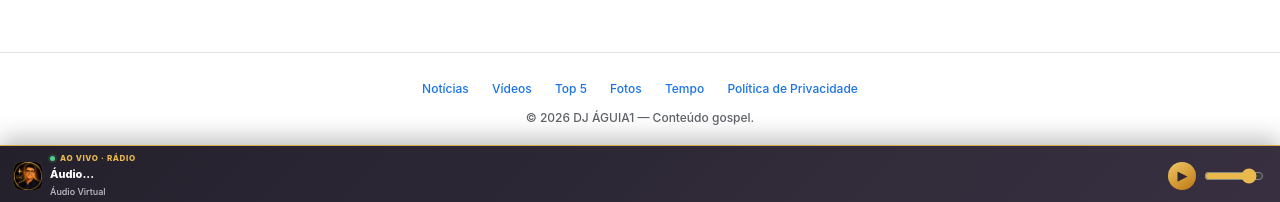
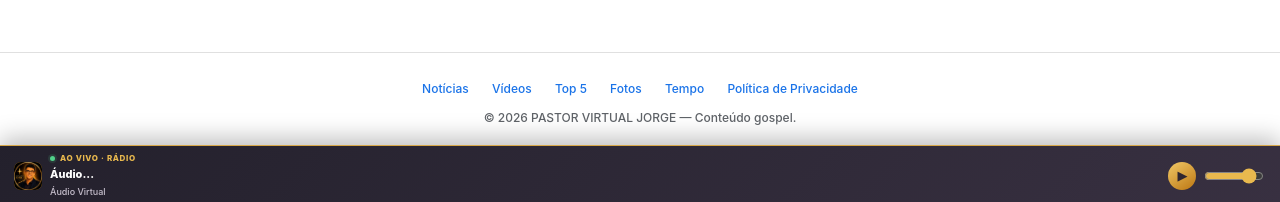
Before and after one commit to capaofeliz-cell/djaguia1, a Jekyll site: the page built from noticias/fotos/index.html, in a window 1280 px wide and 1079 px high. Shown: the part 874-1076 px from the top of the window. Built offline with Jekyll 4.4.1, drawn with Linux system fonts in a browser that asks for light colours.

Commit message:
Update site title and footer branding

```diff
--- a/_layouts/base.html
+++ b/_layouts/base.html
@@ -3,7 +3,7 @@
 <head>
 <meta charset="utf-8">
 <meta name="viewport" content="width=device-width, initial-scale=1">
-<title>{{ page.title }} — Notícias Gospel | DJ ÁGUIA1</title>
+<title>{{ page.title }} — Notícias Gospel | PASTOR VIRTUAL JORGE</title>
 <meta name="description" content="{{ page.description | default: site.description }}">
 <link rel="icon" type="image/png" href="/icons/icon-32.png?v=3">
 <!-- Google AdSense: Auto ads. Unidades manuais só devem ser inseridas com slots reais do painel. -->
@@ -135,7 +135,7 @@
         <a href="{{ item.url }}" style="margin:0 10px">{{ item.label }}</a>
       {% endfor %}
     </div>
-    © {{ site.time | date: '%Y' }} DJ ÁGUIA1 — Conteúdo gospel.
+    © {{ site.time | date: '%Y' }} PASTOR VIRTUAL JORGE — Conteúdo gospel.
   </div>
 </footer>
 
```
